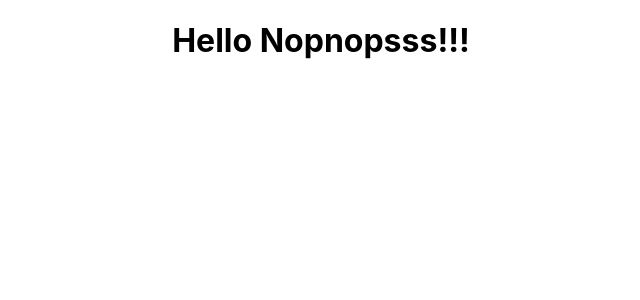
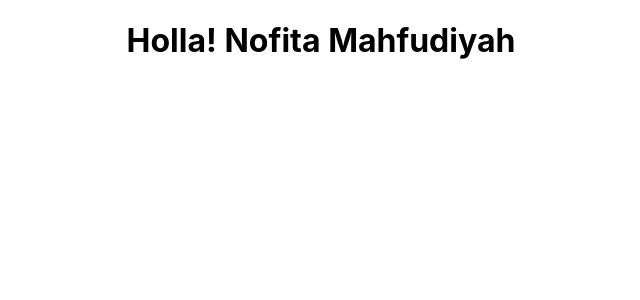
Before and after one commit to nofitamhfdyh/react-app, a React (Create React App) app: page / in a window 1280 px wide. Shown: the top 300 px of the page, without its empty margins (319-959 px from the left). Built offline with nearby package versions, Linux system fonts and the light colour scheme.

Commit message:
Tidak menggunakan JSX

```diff
--- a/src/components/Hello.js
+++ b/src/components/Hello.js
@@ -2,13 +2,22 @@ import React from "react";
 
 
 const Hello = () => {
-        return(
-                <div>
-                        <h1>
-                                Hello Nopnopsss!!!
-                        </h1>
-                </div>
-        )
+        // return(
+        //         <div>
+        //                 <h1>
+        //                         Hello Nopnopsss!!!
+        //                 </h1>
+        //         </div>
+        // )
+
+        return React.createElement('div',
+                {id : 'Hello', className : 'dummyClass'}, // biasanya digunakan untuk menempatkan id dan class . jadi, jika tidak diperlukan sebuah id, maka bisa diisi null
+                React.createElement('h1', null, 'Holla! Nofita Mahfudiyah')) //(1)
+        /**
+         * dalam 1 function reacr.createElement(), hanya ada 3 parameter saja.
+         * jadi jika dalam 1 parameter memiliki anak, maka diparameter ke3, bisa dipanggil react.createElement()
+         */
+
 }
 
 export default Hello
```
